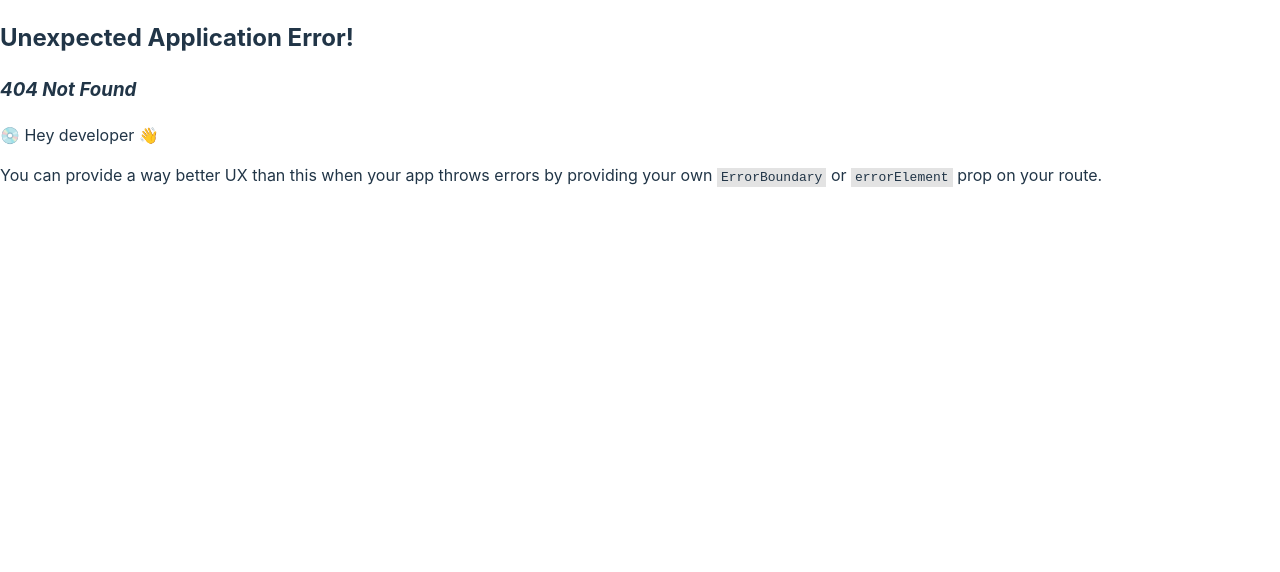
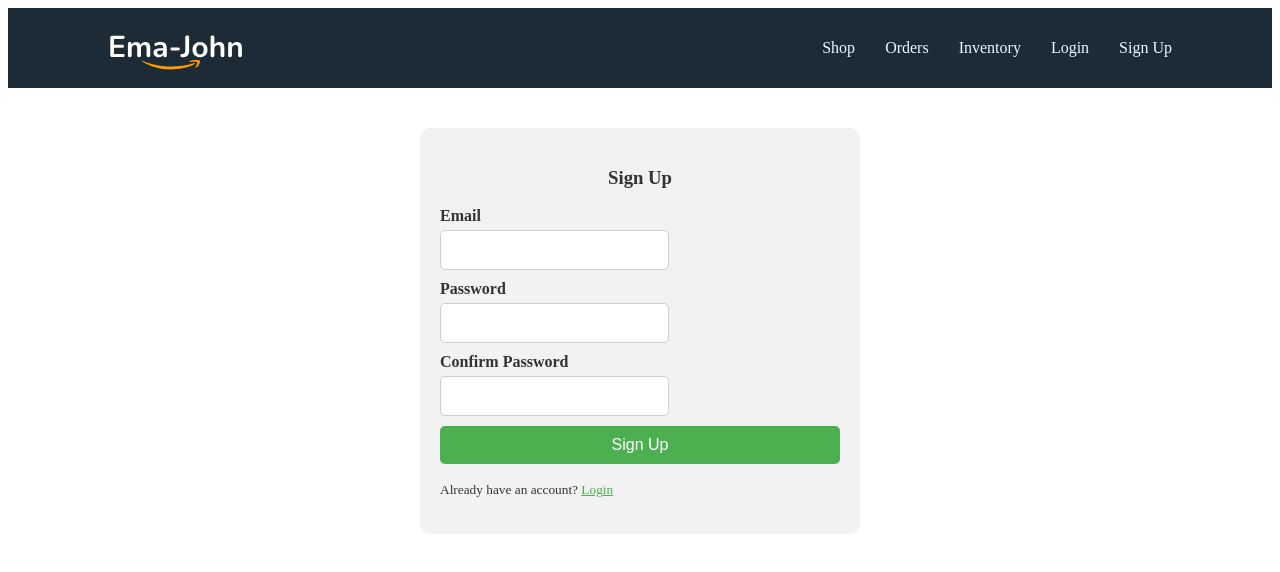
Before and after one commit to Shohagh019/ema-john-simple, a React (Vite) app: page /signup in a window 1280 px wide. Before the commit this address had no page. Shown: the top 572 px of the page. Built offline with nearby package versions, Linux system fonts and the light colour scheme; no server answers.

Commit message:
firebase done

```diff
--- a/package.json
+++ b/package.json
@@ -12,6 +12,7 @@
     "@fortawesome/fontawesome-svg-core": "^6.3.0",
     "@fortawesome/free-solid-svg-icons": "^6.3.0",
     "@fortawesome/react-fontawesome": "^0.2.0",
+    "firebase": "^9.21.0",
     "localforage": "^1.10.0",
     "match-sorter": "^6.3.1",
     "react": "^18.2.0",
--- a/src/App.css
+++ b/src/App.css
@@ -1,4 +1,4 @@
-#root {
+/* #root {
   min-width: 100%;
 }
 
@@ -36,4 +36,4 @@
 
 .read-the-docs {
   color: #888;
-}
+} */
--- a/src/components/Header/Header.css
+++ b/src/components/Header/Header.css
@@ -1,5 +1,5 @@
-.header{
-    background-color: #1C2B35;
+.header {
+  background-color: #1c2b35;
   height: 80px;
   display: flex;
   justify-content: space-between;
@@ -8,12 +8,17 @@
   align-items: center;
 }
 
-nav.header a{
+nav.header a {
   text-decoration: none;
   color: aliceblue;
   margin-left: 30px;
 }
 
-nav.header a:hover{
-    color:bisque
+nav.header a:hover {
+  color: bisque;
 }
+.text-white {
+  color: antiquewhite;
+  padding-left: 15px;
+  padding-right: 15px;
+}
--- a/src/components/Header/Header.jsx
+++ b/src/components/Header/Header.jsx
@@ -1,9 +1,18 @@
-import React from "react";
+import React, { useContext } from "react";
 import "./Header.css";
 import logo from "../../images/Logo.svg";
 import { Link } from "react-router-dom";
+import { AuthContext } from "../providers/AuthProvider";
 
 const Header = () => {
+  const { user, logOut } = useContext(AuthContext);
+  const handleLogOut = () => {
+    logOut()
+      .then((result) => {})
+      .catch((error) => {
+        console.error(error);
+      });
+  };
   return (
     <nav className="header">
       <img src={logo} alt="" />
@@ -12,6 +21,14 @@
         <Link to="/orders">Orders</Link>
         <Link to="/inventory">Inventory</Link>
         <Link to="/login">Login</Link>
+        <Link to="/signup">Sign Up</Link>
+        {user && (
+          <span className="text-white">
+            {" "}
+            Welcome {user.email}{" "}
+            <button onClick={handleLogOut}>Sign Out</button>
+          </span>
+        )}
       </div>
     </nav>
   );
--- /dev/null
+++ b/src/components/Login/Login.css
@@ -0,0 +1,59 @@
+.form-container {
+  max-width: 400px;
+  margin: 40px auto;
+  padding: 20px;
+  background-color: #f2f2f2;
+  border-radius: 10px;
+}
+
+.form-title {
+  text-align: center;
+  color: #333;
+}
+
+form {
+  display: flex;
+  flex-direction: column;
+}
+
+.form-control {
+  margin-bottom: 10px;
+}
+
+label {
+  display: block;
+  margin-bottom: 5px;
+  font-weight: bold;
+  color: #333;
+}
+
+input[type="email"],
+input[type="password"] {
+  padding: 10px;
+  font-size: 16px;
+  border-radius: 5px;
+  border: 1px solid #ccc;
+}
+
+.btn-submit {
+  background-color: #4caf50;
+  color: #fff;
+  padding: 10px;
+  font-size: 16px;
+  border: none;
+  border-radius: 5px;
+  cursor: pointer;
+  transition: all 0.3s ease-in-out;
+}
+
+.btn-submit:hover {
+  background-color: #3e8e41;
+}
+
+small {
+  color: #333;
+}
+
+small a {
+  color: #4caf50;
+}
--- a/src/components/Login/Login.jsx
+++ b/src/components/Login/Login.jsx
@@ -1,9 +1,46 @@
-import React from "react";
+import React, { useContext } from "react";
+import "./Login.css";
+import { Link } from "react-router-dom";
+import { AuthContext } from "../providers/AuthProvider";
 
 const Login = () => {
+  const { signIn } = useContext(AuthContext);
+
+  const handleLogIn = (event) => {
+    event.preventDefault();
+    const form = event.target;
+    const email = form.email.value;
+    const password = form.password.value;
+    console.log(email, password);
+    signIn(email, password)
+      .then((result) => {
+        const loggedUser = result.user;
+        console.log(loggedUser);
+        form.reset();
+      })
+      .catch((error) => {
+        console.log(error);
+      });
+  };
   return (
-    <div>
-      <h3>This is login page</h3>
+    <div className="form-container">
+      <h3 className="form-title">Login</h3>
+      <form onSubmit={handleLogIn}>
+        <div className="form-control">
+          <label htmlFor="email">Email</label>
+          <input type="email" name="email" required />
+        </div>
+        <div className="form-control">
+          <label htmlFor="password">Password</label>
+          <input type="password" name="password" required />
+        </div>
+        <input className="btn-submit" type="submit" value="Login" />
+      </form>
+      <p>
+        <small>
+          New to Ema-John? <Link to="/signup">Sign Up</Link>
+        </small>
+      </p>
     </div>
   );
 };
--- /dev/null
+++ b/src/components/SignUp/SignUp.css
@@ -0,0 +1,3 @@
+.text-error {
+  color: brown;
+}
--- /dev/null
+++ b/src/components/SignUp/SignUp.jsx
@@ -0,0 +1,61 @@
+import React, { useContext, useState } from "react";
+import "./SignUp.css";
+import { Link } from "react-router-dom";
+import { AuthContext } from "../providers/AuthProvider";
+
+const SignUp = () => {
+  const [error, setError] = useState("");
+  const { createUser } = useContext(AuthContext);
+  const handleSignUp = (event) => {
+    event.preventDefault();
+    const form = event.target;
+    const email = form.email.value;
+    const password = form.password.value;
+    const confirm = form.confirm.value;
+    console.log(email, password, confirm);
+    setError("");
+    if (password !== confirm) {
+      setError("Your Password did not match");
+      return;
+    } else if (password.length < 6) {
+      setError("Your Password must be at least 6 characters");
+    }
+    createUser(email, password)
+      .then((result) => {
+        const loggedUser = result.user;
+        console.log(loggedUser);
+      })
+      .catch((error) => {
+        console.log(error);
+        setError(error.message);
+      });
+  };
+  return (
+    <div className="form-container">
+      <h3 className="form-title">Sign Up</h3>
+      <form onSubmit={handleSignUp}>
+        <div className="form-control">
+          <label htmlFor="email">Email</label>
+          <input type="email" name="email" required />
+        </div>
+        <div className="form-control">
+          <label htmlFor="password">Password</label>
+          <input type="password" name="password" required />
+        </div>
+        <div className="form-control">
+          <label htmlFor="confirm">Confirm Password</label>
+          <input type="password" name="confirm" required />
+        </div>
+        <input className="btn-submit" type="submit" value="Sign Up" />
+      </form>
+      <p>
+        <small>
+          Already have an account? <Link to="/login">Login</Link>
+        </small>
+      </p>
+      <p className="text-error">{error}</p>
+    </div>
+  );
+};
+
+export default SignUp;
--- /dev/null
+++ b/src/components/providers/AuthProvider.jsx
@@ -0,0 +1,42 @@
+import React, { createContext, useEffect, useState } from "react";
+import {
+  createUserWithEmailAndPassword,
+  getAuth,
+  onAuthStateChanged,
+  signInWithEmailAndPassword,
+  signOut,
+} from "firebase/auth";
+import app from "../../firebase/firebase.config";
+export const AuthContext = createContext(null);
+
+const auth = getAuth(app);
+
+const AuthProvider = ({ children }) => {
+  const [user, setUser] = useState(null);
+  const createUser = (email, password) => {
+    return createUserWithEmailAndPassword(auth, email, password);
+  };
+  const signIn = (email, password) => {
+    return signInWithEmailAndPassword(auth, email, password);
+  };
+
+  const logOut = () => {
+    return signOut(auth);
+  };
+  //observe user auth state
+  useEffect(() => {
+    const unSubscribed = onAuthStateChanged(auth, (currentUser) => {
+      setUser(currentUser);
+    });
+    return () => {
+      return unSubscribed();
+    };
+  }, []);
+
+  const authInfo = { user, createUser, signIn, logOut };
+  return (
+    <AuthContext.Provider value={authInfo}>{children}</AuthContext.Provider>
+  );
+};
+
+export default AuthProvider;
--- /dev/null
+++ b/src/firebase/firebase.config.js
@@ -0,0 +1,19 @@
+// Import the functions you need from the SDKs you need
+import { initializeApp } from "firebase/app";
+// TODO: Add SDKs for Firebase products that you want to use
+// https://firebase.google.com/docs/web/setup#available-libraries
+
+// Your web app's Firebase configuration
+const firebaseConfig = {
+  apiKey: "AIzaSyBGcDYe49IktL9W6x_ZIoQg-1zjWn6hecg",
+  authDomain: "ema-john-firebase-auth-2e61a.firebaseapp.com",
+  projectId: "ema-john-firebase-auth-2e61a",
+  storageBucket: "ema-john-firebase-auth-2e61a.appspot.com",
+  messagingSenderId: "826672046290",
+  appId: "1:826672046290:web:d806770036be5f71988d0b",
+};
+
+// Initialize Firebase
+const app = initializeApp(firebaseConfig);
+
+export default app;
--- a/src/index.css
+++ b/src/index.css
@@ -1,4 +1,4 @@
-:root {
+/* :root {
   font-family: Inter, system-ui, Avenir, Helvetica, Arial, sans-serif;
   line-height: 1.5;
   font-weight: 400;
@@ -65,4 +65,4 @@
   button {
     background-color: #f9f9f9;
   }
-}
+} */
```
Also changed, not shown: src/main.jsx (+9 -1 lines), 1 other file (tests, documents, lock files or other folders). Lines whose indentation alone changed are shown as unchanged.
